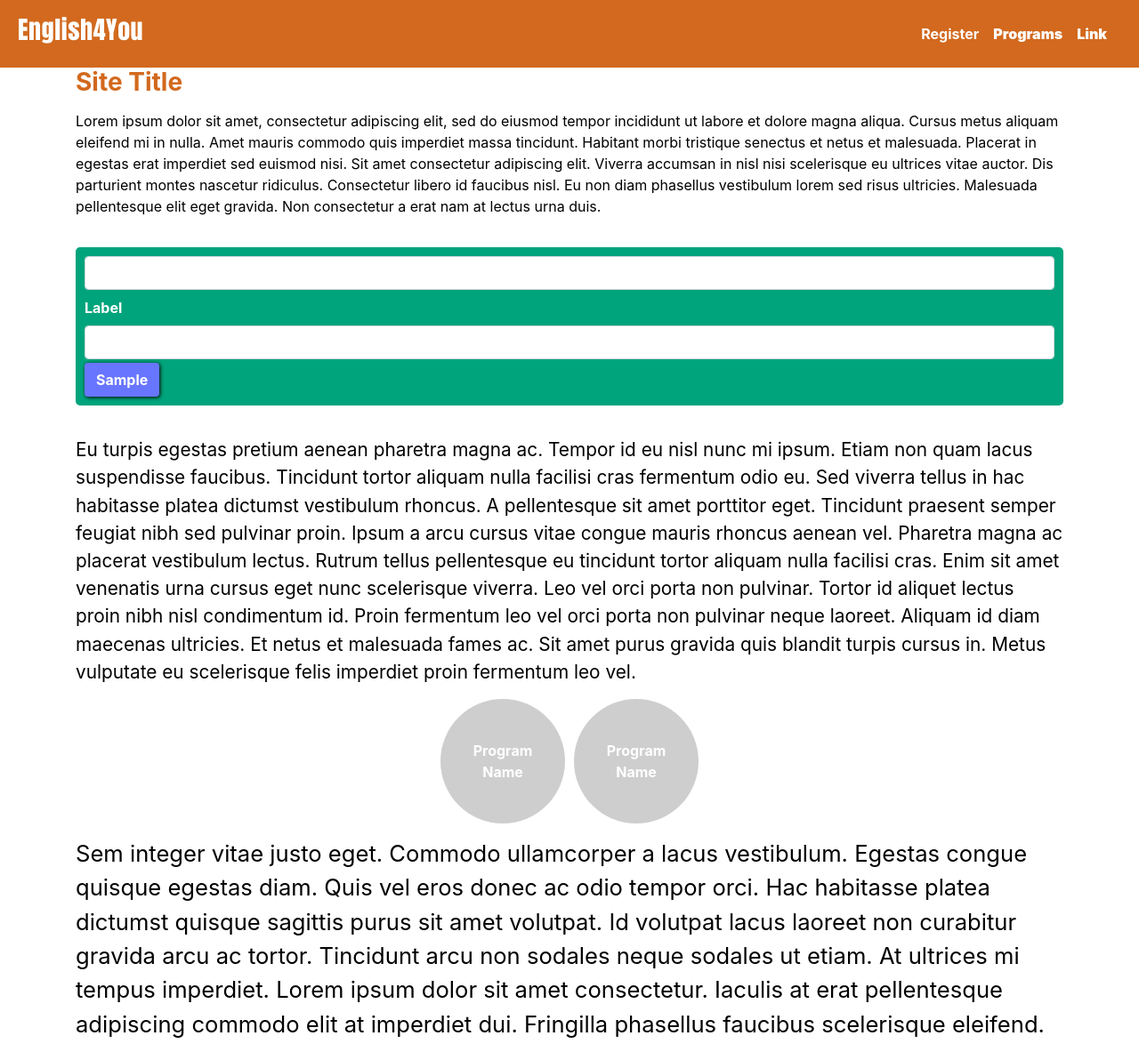
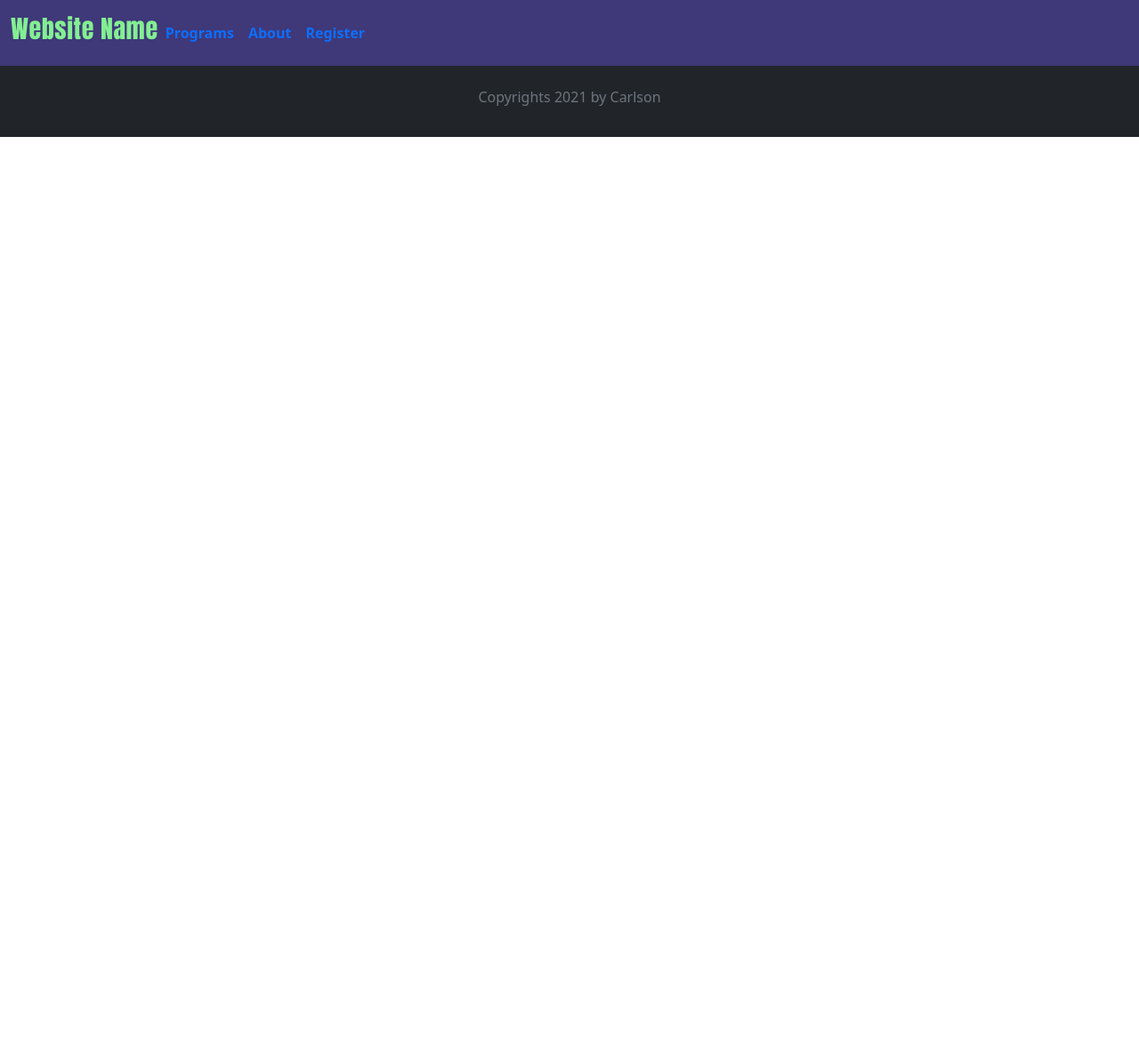
Before and after one commit to carlzone/HTML-Theme-Tester, a plain HTML site: page index.html in a window 1280 px wide. Shown: the top 1174 px of the page at 89% size. After the commit the page ends 800 px from the top, so only its background shows below. Drawn offline with nearby package versions, Linux system fonts and the light colour scheme; grey boxes are pictures that could not be loaded.

Commit message:
3 files modified

```diff
--- a/index.html
+++ b/index.html
@@ -3,17 +3,18 @@
 <head>
   <meta charset="UTF-8" />
   <meta name="viewport" content="width=device-width, initial-scale=1" />
-  <link rel="stylesheet" href="https://maxcdn.bootstrapcdn.com/bootstrap/4.5.2/css/bootstrap.min.css" />
+  <link href="https://cdn.jsdelivr.net/npm/bootstrap@5.0.0-beta3/dist/css/bootstrap.min.css" rel="stylesheet"
+    integrity="sha384-eOJMYsd53ii+scO/bJGFsiCZc+5NDVN2yr8+0RDqr0Ql0h+rP48ckxlpbzKgwra6" crossorigin="anonymous">
   <link rel="stylesheet" type="text/css" href="styles.css" />
   <link rel="stylesheet" type="text/css" href="programs.css" />
 </head>
 
 <body>
-  <div class="header d-flex align-content-end align-items-end">
-    <div class="container-fluid m-0 p-1">
-      <nav class="navbar navbar-expand-md justify-content-start">
-        <a class="navbar-brand link" href="/">
-          <img class="rounded" src="" /><span><h3>English4You</h3></span>
+  <header class="d-flex align-content-start align-items-start bg-color1">
+    <div class="container-fluid m-0 py-2">
+      <nav class="navbar navbar-expand-md">
+        <a class="navbar-brand link m-0 p-0" href="/">
+          <img class="rounded" src="" /><span><h3 class="text-color3">Website Name</h3></span>
         </a>
         <button
           class="navbar-toggler navbar-dark ml-auto border border-warning"
@@ -26,120 +27,27 @@
         <div class="collapse navbar-collapse pr-2" id="collapsibleNavbar">
           <ul class="navbar-nav text-right ml-auto">
             <li class="nav-item">
-              <a class="nav-link link" href="/register.html">Register</a>
+              <a class="nav-link link" href="/program.html">Programs</a>
             </li>
             <li class="link nav-item">
-              <a class="nav-link link" href="/programs.html">Programs</a>
+              <a class="nav-link link" href="#">About</a>
             </li>
             <li class="link nav-item">
-              <a class="nav-link link" href="#">Link</a>
+              <a class="nav-link link" href="/register.html">Register</a>
             </li>
           </ul>
         </div>
       </nav>
     </div>
-  </div>
-  <div class="body d-flex flex-column justify-content-center align-content-start align-item-start">
-    <div class="container-fluid m-0 p-0">
-      <div class="container-sm">
-        <h3 class="text-header">Site Title</h3>
-      </div>
-      <div class="container-fluid text-container">
-        <div class="container-sm">
-          <p class="size-sm">
-            Lorem ipsum dolor sit amet, consectetur adipiscing elit, sed do
-            eiusmod tempor incididunt ut labore et dolore magna aliqua. Cursus
-            metus aliquam eleifend mi in nulla. Amet mauris commodo quis
-            imperdiet massa tincidunt. Habitant morbi tristique senectus et
-            netus et malesuada. Placerat in egestas erat imperdiet sed euismod
-            nisi. Sit amet consectetur adipiscing elit. Viverra accumsan in
-            nisl nisi scelerisque eu ultrices vitae auctor. Dis parturient
-            montes nascetur ridiculus. Consectetur libero id faucibus nisl. Eu
-            non diam phasellus vestibulum lorem sed risus ultricies. Malesuada
-            pellentesque elit eget gravida. Non consectetur a erat nam at
-            lectus urna duis.
-          </p>
-        </div>
-      </div>
-      <br />
-      <div class="container-sm ">
-        <div class="container-sm obj-container">
-          <input type="text" class="form-control m-0 p-0" />
-          <div class="form-group m-0 p-0 pt-2 text-label">
-            <label for="test">Label</label>
-            <input type="text" class="form-control" id="test" name="test" />
-          </div>
-          <button class="btn btn-obj mt-1">Sample</button>
-        </div>
-      </div>
-      <br />
-      <div class="container-fluid text-container">
-        <div class="container-sm">
-          <p class="size-md">
-            Eu turpis egestas pretium aenean pharetra magna ac. Tempor id eu
-            nisl nunc mi ipsum. Etiam non quam lacus suspendisse faucibus.
-            Tincidunt tortor aliquam nulla facilisi cras fermentum odio eu.
-            Sed viverra tellus in hac habitasse platea dictumst vestibulum
-            rhoncus. A pellentesque sit amet porttitor eget. Tincidunt
-            praesent semper feugiat nibh sed pulvinar proin. Ipsum a arcu
-            cursus vitae congue mauris rhoncus aenean vel. Pharetra magna ac
-            placerat vestibulum lectus. Rutrum tellus pellentesque eu
-            tincidunt tortor aliquam nulla facilisi cras. Enim sit amet
-            venenatis urna cursus eget nunc scelerisque viverra. Leo vel orci
-            porta non pulvinar. Tortor id aliquet lectus proin nibh nisl
-            condimentum id. Proin fermentum leo vel orci porta non pulvinar
-            neque laoreet. Aliquam id diam maecenas ultricies. Et netus et
-            malesuada fames ac. Sit amet purus gravida quis blandit turpis
-            cursus in. Metus vulputate eu scelerisque felis imperdiet proin
-            fermentum leo vel.
-          </p>
-        </div>
-      </div>
-      <div class="container-fluid d-flex justify-content-center align-content-center align-items-center">
-        <div class="card prog-icon m-0 p-0 d-flex justify-content-center align-content-center align-items-center">
-          <img
-              class="card-img-top rounded-circle"
-              src="https://images.unsplash.com/photo-1491841550275-ad7854e35ca6?ixid=MXwxMjA3fDB8MHxwaG90by1wYWdlfHx8fGVufDB8fHw%3D&ixlib=rb-1.2.1&auto=format&fit=crop&w=1267&q=80"
-              alt="Sample"
-            />
-          <div
-            class="card-img-overlay text-center d-flex justify-content-center align-content-center align-items-center">
-            <label class="card-text text-label p-0 m-0">Program Name</label>
-          </div>
-        </div>
-        <div class="card prog-icon m-0 p-0 d-flex justify-content-center align-content-center align-items-center">
-          <img
-              class="card-img-top rounded-circle"
-              src="https://images.unsplash.com/photo-1585158531004-3224babed121?ixid=MXwxMjA3fDB8MHxwaG90by1wYWdlfHx8fGVufDB8fHw%3D&ixlib=rb-1.2.1&auto=format&fit=crop&w=800&q=80"
-              alt="Sample"
-            />
-          <div
-            class="card-img-overlay text-center d-flex justify-content-center align-content-center align-items-center">
-            <label class="card-text text-label p-0 m-0">Program Name</label>
-          </div>
-        </div>
-      </div>
-      <div class="container-fluid text-container">
-        <div class="container-sm">
-          <p class="size-lg">
-            Sem integer vitae justo eget. Commodo ullamcorper a lacus
-            vestibulum. Egestas congue quisque egestas diam. Quis vel eros
-            donec ac odio tempor orci. Hac habitasse platea dictumst quisque
-            sagittis purus sit amet volutpat. Id volutpat lacus laoreet non
-            curabitur gravida arcu ac tortor. Tincidunt arcu non sodales neque
-            sodales ut etiam. At ultrices mi tempus imperdiet. Lorem ipsum
-            dolor sit amet consectetur. Iaculis at erat pellentesque
-            adipiscing commodo elit at imperdiet dui. Fringilla phasellus
-            faucibus scelerisque eleifend.
-          </p>
-        </div>
-      </div>
-    </div>
-  </div>
-  <div class="footer"></div>
+  </header>
+
+  <footer class="container-fluid d-flex justify-content-center align-items-center bg-dark">
+    <h6 class="text-secondary">Copyrights 2021 by Carlson</h6>
+  </footer>
   <script src="https://ajax.googleapis.com/ajax/libs/jquery/3.6.0/jquery.min.js"></script>
-  <script src="https://cdnjs.cloudflare.com/ajax/libs/popper.js/1.16.0/umd/popper.min.js"></script>
-  <script src="https://maxcdn.bootstrapcdn.com/bootstrap/4.5.2/js/bootstrap.min.js"></script>
+  <script src="https://cdn.jsdelivr.net/npm/bootstrap@5.0.0-beta3/dist/js/bootstrap.bundle.min.js"
+    integrity="sha384-JEW9xMcG8R+pH31jmWH6WWP0WintQrMb4s7ZOdauHnUtxwoG2vI5DkLtS3qm9Ekf" crossorigin="anonymous">
+  </script>
   <script type="text/javascript" src="script.js" />
 </body>
 
--- a/styles.css
+++ b/styles.css
@@ -1,60 +1,105 @@
 /*|GLOBAL VARIABLES HERE|*/
 :root {
-  --cMain: #d2691e;
-  --cSub: #00a47c;
-  --cMin: #6876ff;
+  --color1: 63, 56, 121;
+  --color2: 0, 125, 255;
+  --color3: 131, 239, 146;
+  --color4: 255, 125, 0;
+  --color5: 228, 56, 0;
 
   --cNeutralLight: #ffffff;
   --cNeutralDark: #000000;
   --cNeutralMid: #777777;
 
   --cTransMid: rgba(100, 100, 100, 0.5);
+
+  margin: 0;
+  padding: 0;
+  box-sizing: border-box;
 }
+
+/*|This is the class color for the background|*/
+.bg-color1 {
+  background: rgb(var(--color1));
+}
+.bg-color2 {
+  background: rgb(var(--color2));
+}
+.bg-color3 {
+  background: rgb(var(--color3));
+}
+.bg-color4 {
+  background: rgb(var(--color4));
+}
+.bg-color5 {
+  background: rgb(var(--color5));
+}
+
+/*|This is the class color for the text|*/
+.text-color1 {
+  color: rgb(var(--color1));
+}
+.text-color2 {
+  color: rgb(var(--color2));
+}
+.text-color3 {
+  color: rgb(var(--color3));
+}
+.text-color4 {
+  color: rgb(var(--color4));
+}
+.text-color5 {
+  color: rgb(var(--color5));
+}
+
+/*|This is the class for boarder colors|*/
+.border-color1 {
+  border-color: rgb(var(--color1));
+}
+.border-color2 {
+  border-color: rgb(var(--color2));
+}
+.border-color3 {
+  border-color: rgb(var(--color3));
+}
+.border-color4 {
+  border-color: rgb(var(--color4));
+}
+.border-color5 {
+  border-color: rgb(var(--color5));
+}
+
 /*|GLOBAL VARIABLES END|*/
 
 /*|CONTAINERS|*/
-body {
-  background: var(--cNeutralLight);
+header {
+  width: 100%;
   margin: 0;
   padding: 0;
 }
-.header {
-  width: 100%;
-  background: var(--cMain);
-  margin: 0;
-  padding: 0;
-}
-.body {
+main {
   width: 100%;
   min-height: 80vh;
   margin: 0;
   padding: 0;
 }
-.footer {
+footer {
   width: 100%;
   min-height: 10vh;
-  background: var(--cMin);
   margin: 0;
   padding: 0;
 }
 .main-container {
-  background: var(--cNeutralLight);
   min-height: 75vh;
   padding: 10px;
 }
 .text-container {
-  background: var(--cNeutralLight);
   margin: 0;
   padding: 10px;
 }
 .obj-container {
-  background: var(--cSub);
   margin: 0;
   padding: 10px;
   border-radius: 5px;
-}
-.btn-container {
-  background: var(--cMin);
 }
 /*|CONTAINERS END|*/
 
@@ -64,23 +109,19 @@ body {
   letter-spacing: 0.02em;
 }
 .text-header {
-  color: var(--cMain);
   font-weight: bolder;
   margin: 0;
   padding: 0 0 5px 0;
 }
 .text-button {
-  color: var(--cNeutralLight);
   font-weight: bold;
 }
 .text-label {
-  color: var(--cNeutralLight);
   font-weight: bold;
   margin: 0;
   padding: 0 5px 5px 5px;
 }
 p {
-  color: var(--cNeutralDark);
   margin: 0;
   padding: 0;
 }
@@ -98,31 +139,21 @@ p.size-lg {
 /*|LINK|*/
 .link {
   font-weight: bolder;
-  color: var(--cNeutralLight);
 }
 .link:hover {
-  color: var(--cNeutralDark);
   text-decoration: none;
-}
-.box-link {
-  background: var(--cMin);
-  color: var(--cNeutralDark);
 }
 /*|LINK END|*/
 
 /*|BUTTON|*/
 .btn-obj {
-  background: var(--cMin);
-  color: var(--cNeutralLight);
   font-weight: bolder;
   box-shadow: 1px 1px 4px var(--cNeutralDark);
 }
 .btn-obj:hover {
-  color: var(--cLink);
   box-shadow: 1px 1px 10px var(--cNeutralDark);
 }
 .btn-obj:active {
-  color: var(--cHighlight);
   box-shadow: 0 0 10px var(--cNeutralMid);
 }
 /*|BUTTON END|*/
```
Also changed, not shown: programs.html (+3 -3 lines). Lines whose indentation alone changed are shown as unchanged.
